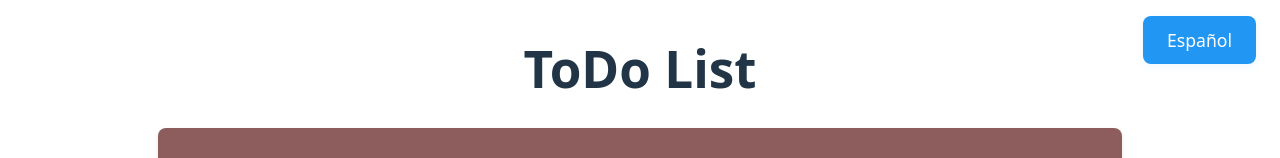
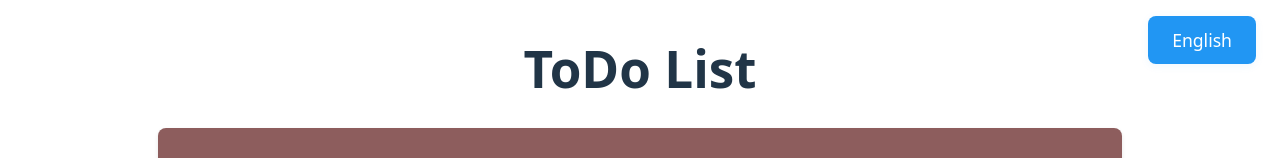
Before and after one commit to gacBass/toDoList, a React (Vite) app: page / in a window 1280 px wide. Shown: the top 158 px of the page. Built offline with nearby package versions, Linux system fonts and the light colour scheme.

Commit message:
change languages that were switched

```diff
--- a/src/components/LanguageToggle.jsx
+++ b/src/components/LanguageToggle.jsx
@@ -12,8 +12,8 @@ const LanguageToggle = () => {
   // Show icon on mobile, text on desktop
   const isMobile = window.innerWidth <= 600;
   const label = isMobile
-    ? (i18n.language === 'en' ? '🇪🇸' : '🇬🇧')
-    : (i18n.language === 'en' ? 'Español' : 'English');
+    ? (i18n.language === 'en' ? '🇬🇧' : '🇪🇸')
+    : (i18n.language === 'en' ? 'English' : 'Español');
 
   return (
     <div className="language-toggle-wrapper">
```
